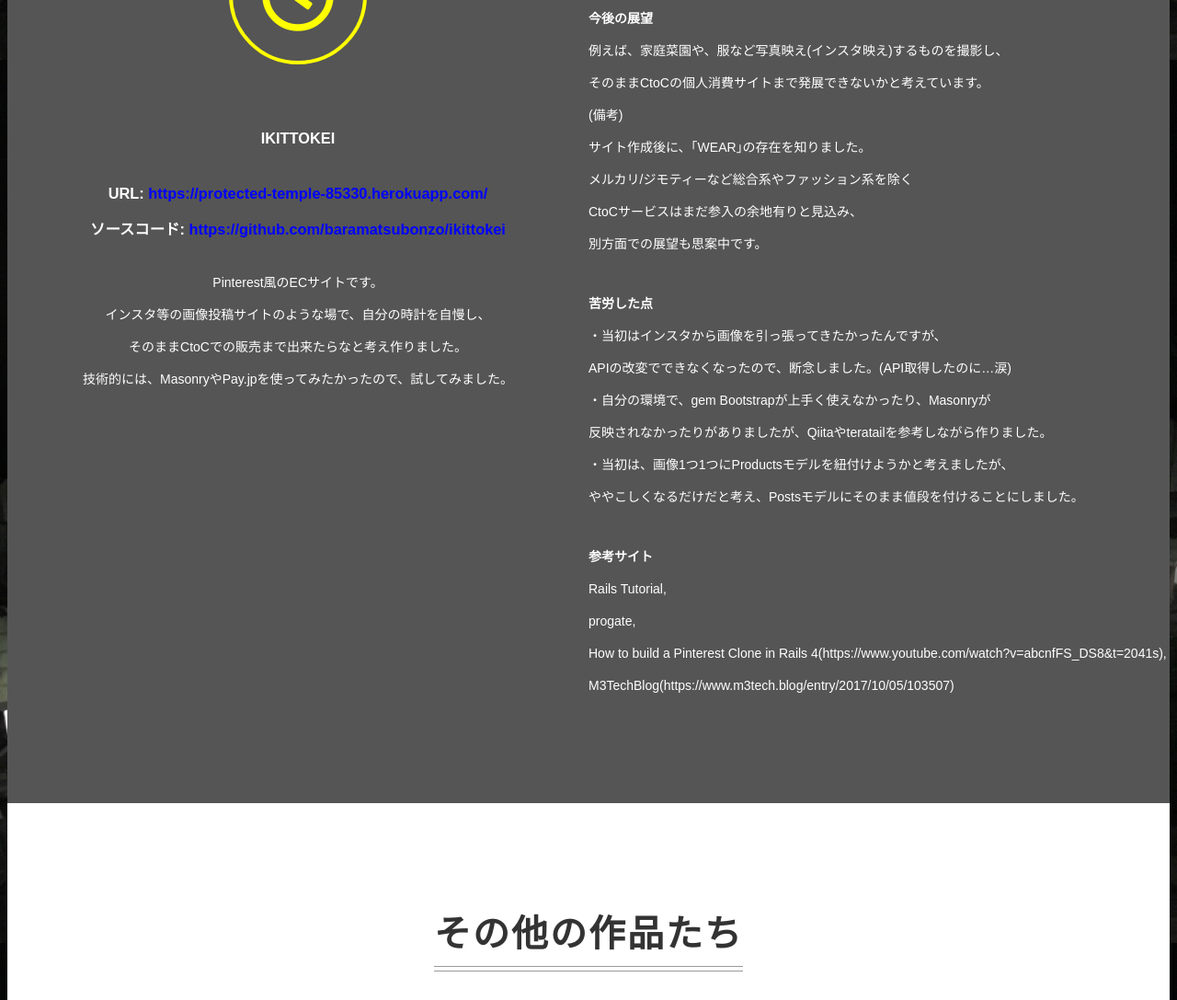
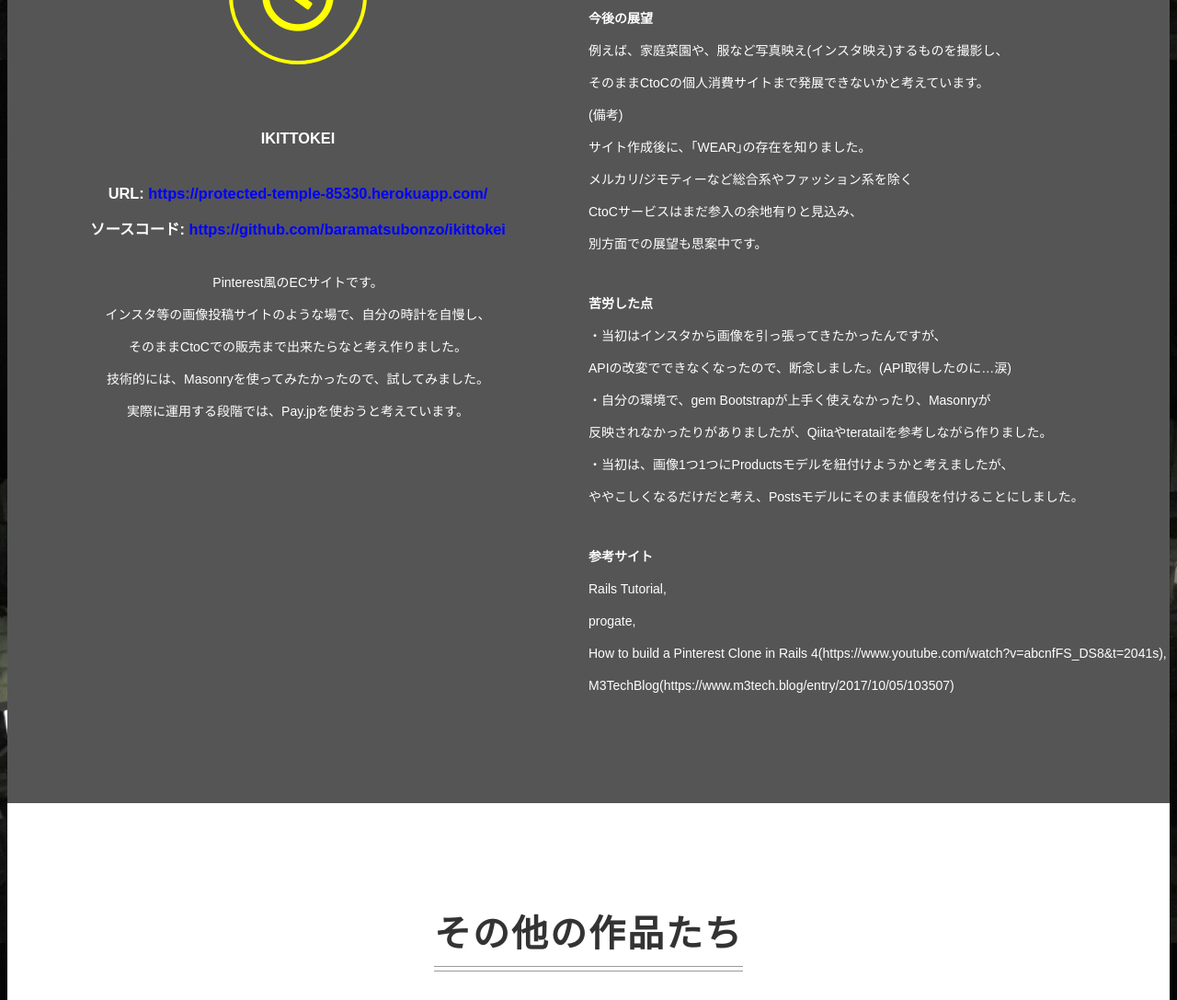
Before and after one commit to baramatsubonzo/baramatsubonzo.github.io, a plain HTML site: page index.html in a window 1280 px wide. Shown: the part 1855-2942 px from the top of the page at 92% size. Drawn offline with Linux system fonts and the light colour scheme.

Commit message:
Add files via upload

```diff
--- a/index.html
+++ b/index.html
@@ -57,7 +57,8 @@
               Pinterest風のECサイトです。</br>
               インスタ等の画像投稿サイトのような場で、自分の時計を自慢し、</br>
               そのままCtoCでの販売まで出来たらなと考え作りました。</br>
-              技術的には、MasonryやPay.jpを使ってみたかったので、試してみました。</br>
+              技術的には、Masonryを使ってみたかったので、試してみました。</br>
+              実際に運用する段階では、Pay.jpを使おうと考えています。
             </p>
 
           </div>
```
